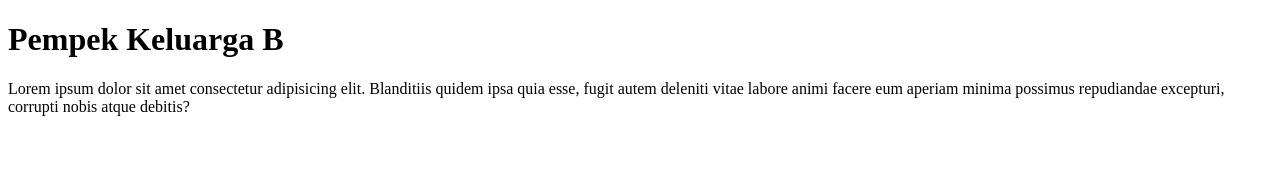
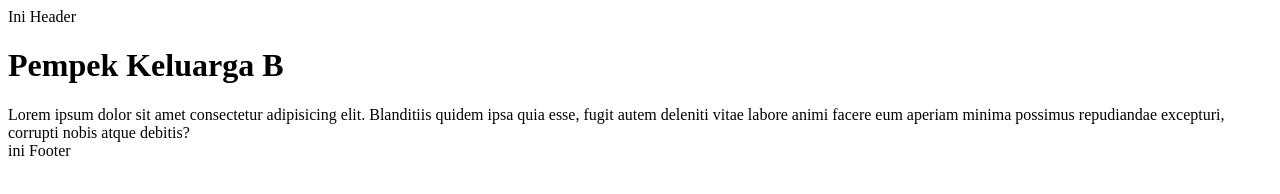
Before and after one commit to Byzantium12/CompanyProfile, a plain HTML site: page index.html in a window 1280 px wide. Drawn offline with Linux system fonts and the light colour scheme.

Commit message:
Membuat header dan footer

```diff
--- a/index.html
+++ b/index.html
@@ -7,9 +7,13 @@
 </head>
 <body>
 
+<header>Ini Header</header>
+
 <h1>Pempek Keluarga B</h1>
 
 <div>Lorem ipsum dolor sit amet consectetur adipisicing elit. Blanditiis quidem ipsa quia esse, fugit autem deleniti vitae labore animi facere eum aperiam minima possimus repudiandae excepturi, corrupti nobis atque debitis?</div>
 
+<footer>ini Footer</footer>
+
 </body>
 </html>
```
